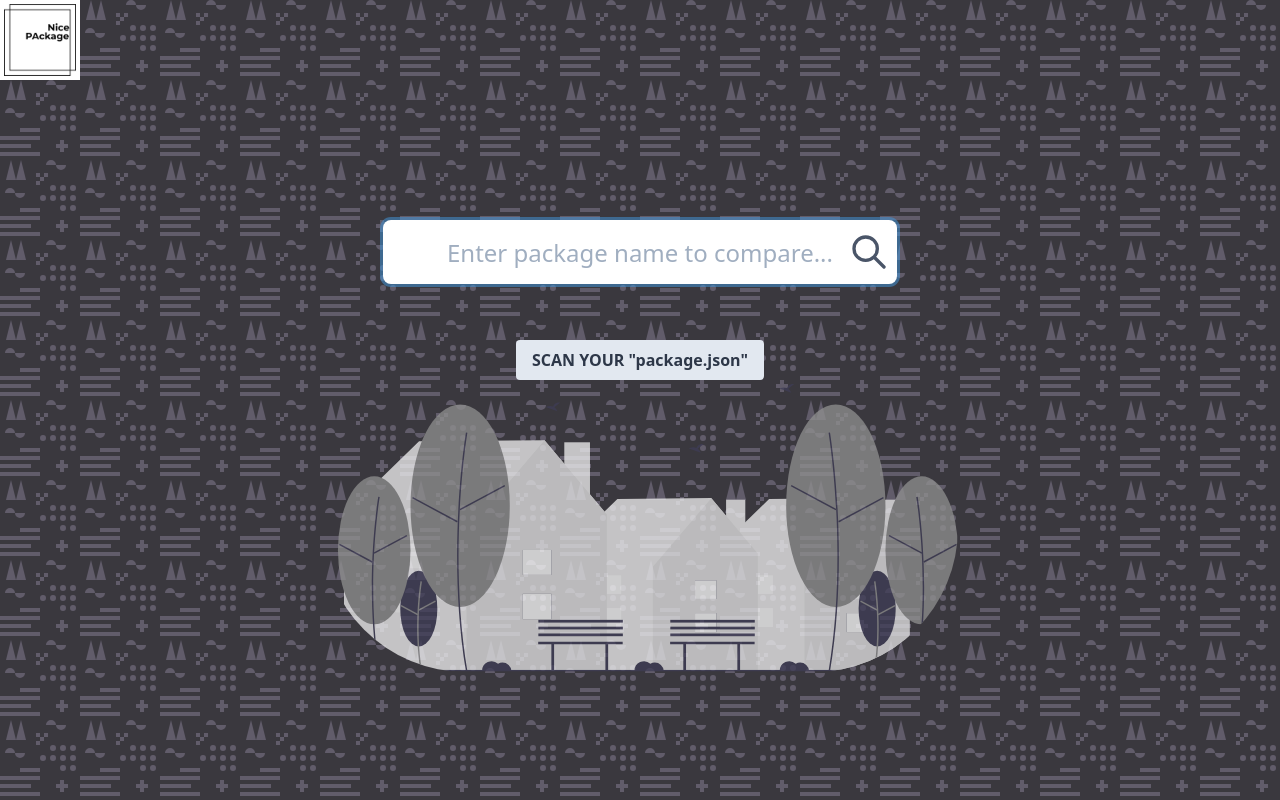
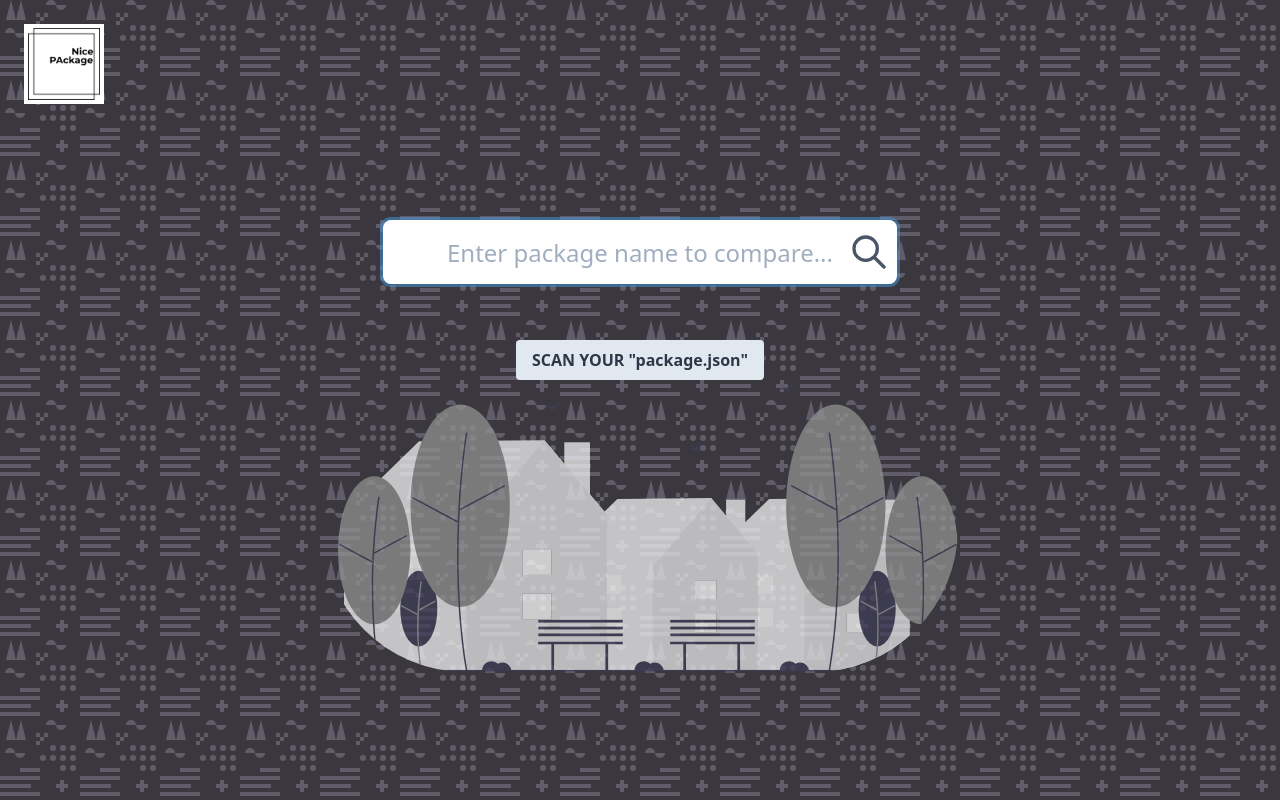
Before and after one commit to samundrak/nicepkg, a React (Create React App) app: page / in a window 1280 px wide. Built offline with nearby package versions, Linux system fonts and the light colour scheme.

Commit message:
chore: spelling corrected

```diff
--- a/src/App.tsx
+++ b/src/App.tsx
@@ -63,7 +63,8 @@
     <>
       <div
         className="
-          absolute bg-white"
+          absolute bg-white m-6"
+
       >
         <img
           src="./logo.png"
--- a/src/consts/api/index.ts
+++ b/src/consts/api/index.ts
@@ -3,13 +3,13 @@
 export const NPM_SEARCH = "https://api.npms.io/v2/search?q=";
 export const PACKAGE_INFO = "https://api.npms.io/v2/package/mget";
 
-export const getPackageInformation = (dependencis: string[]) => {
+export const getPackageInformation = (dependencies: string[]) => {
   return fetch(`${PACKAGE_INFO}`, {
     method: "POST",
     headers: {
       "content-type": "application/json",
     },
-    body: JSON.stringify(dependencis),
+    body: JSON.stringify(dependencies),
   }).then((response) => response.json()) as Promise<{
     [key: string]: { code?: string; collected: IPackage };
   }>;
```
